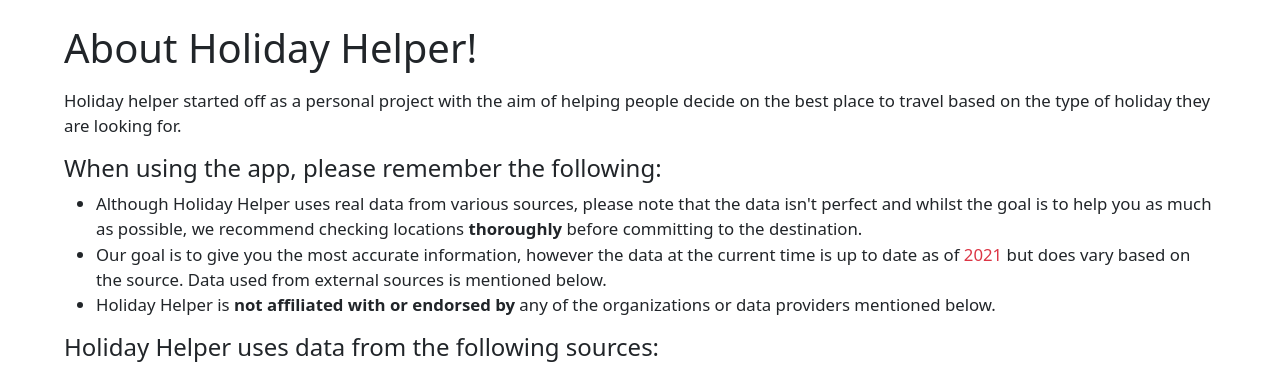
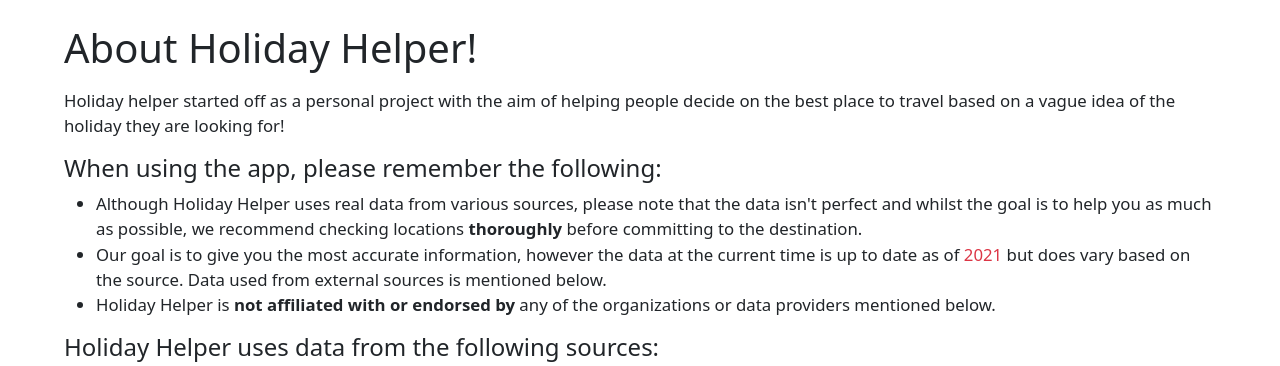
Before and after one commit to AhmedIMab/Holiday-Helper, a Flask app: page /about in a window 1280 px wide. Shown: the part 104-470 px from the top of the page. Run offline with Flask 3, Linux system fonts and the light colour scheme; some libraries are stand-ins or nearby versions.

Commit message:
minor working change to about

```diff
--- a/website/templates/about.html
+++ b/website/templates/about.html
@@ -4,7 +4,7 @@
         <section class="about_container">
             <h1 class="pt-4 pb-2 about-header">About Holiday Helper!</h1>
             <p>Holiday helper started off as a personal project with the aim of helping people decide on the best
-                place to travel based on the type of holiday they are looking for.
+                place to travel based on a vague idea of the holiday they are looking for!
             </p>
             <h4>When using the app, please remember the following:</h4>
             <ul>
```
